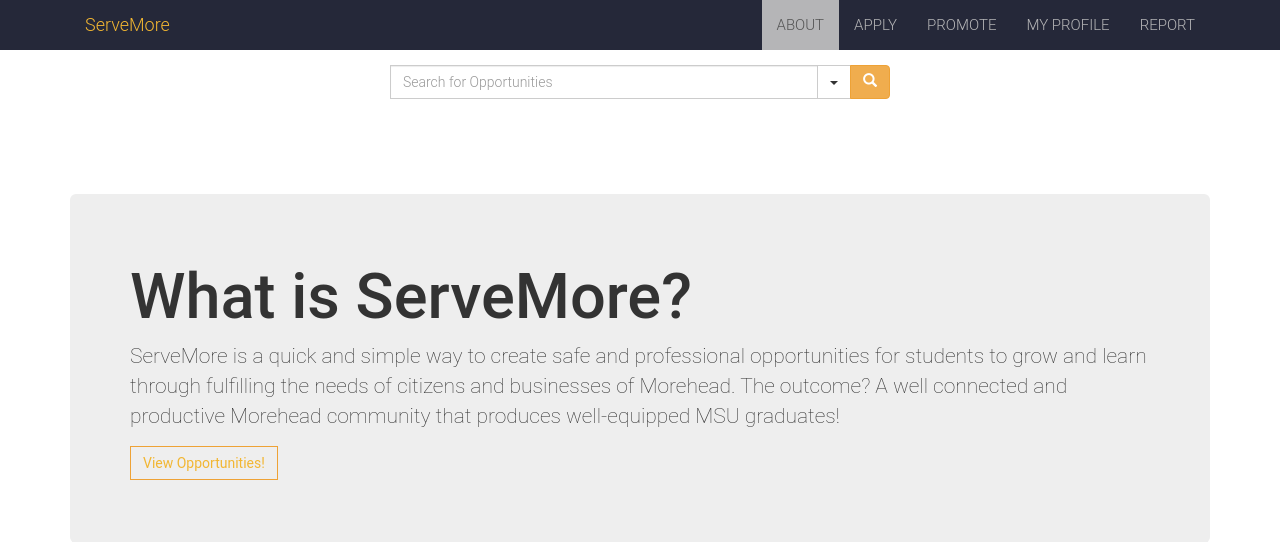
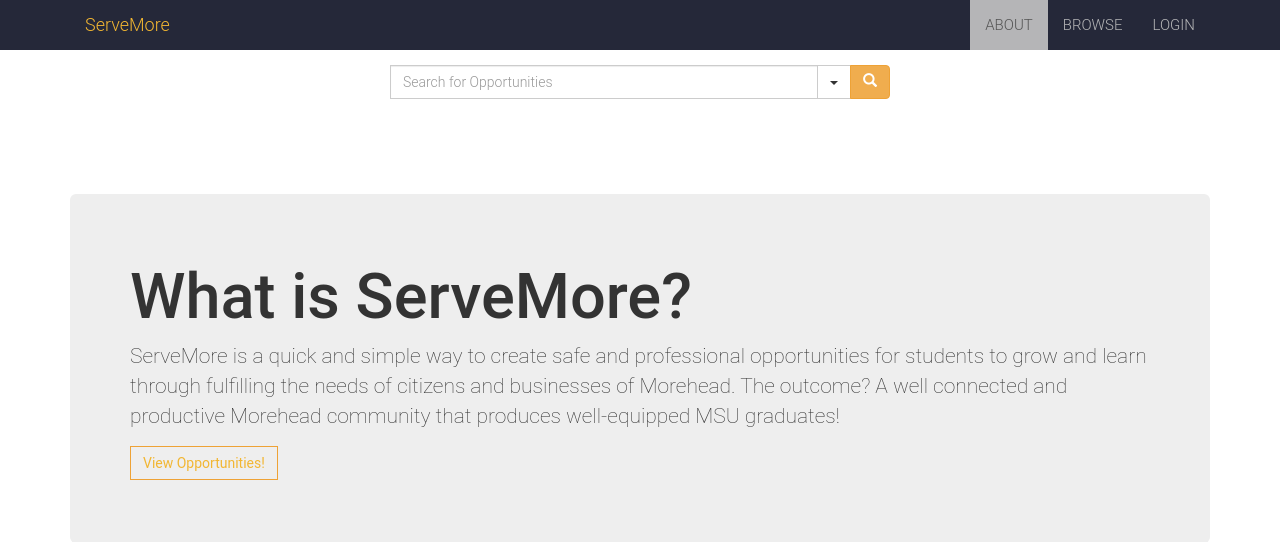
Before and after one commit to NoahWessel/serveMore, a PHP site: page /about.html in a window 1280 px wide. Shown: the top 542 px of the page. Run offline with PHP 8.4, Linux system fonts and the light colour scheme; some libraries are stand-ins or nearby versions.

Commit message:
few more tweaks

```diff
--- a/about.html
+++ b/about.html
@@ -37,10 +37,10 @@
          	<div class="collapse navbar-collapse">
            		<ul class="nav navbar-nav navbar-right">
                		<li class="active"><a href="about.html">ABOUT</a></li>
-               		<li><a href="apply.html">APPLY</a></li>
-               		<li><a href="promote.html">PROMOTE</a></li>
-               		<li><a href="profile.php">MY PROFILE</a></li>
-               		<li><a href="report.html">REPORT</a></li>
+               		<li><a href="apply.html">BROWSE</a></li>
+               		<!--<li><a href="promote.html">PROMOTE</a></li>-->
+               		<li><a href="profile.php">LOGIN</a></li>
+               		<!--<li><a href="report.html">REPORT</a></li>-->
            		</ul>
          	</div>
 		</div>
--- a/internships.html
+++ b/internships.html
@@ -43,7 +43,7 @@
                		<li><a href="apply.html">APPLY</a></li>
                		<li><a href="promote.html">PROMOTE</a></li>
                		<li><a href="profile.php">MY PROFILE</a></li>
-               		<li><a href="report.html">REPORT</a></li>
+               		<!--<li><a href="report.html">REPORT</a></li>-->
            		</ul>
          	</div>
 		</div>
--- a/promote.html
+++ b/promote.html
@@ -40,7 +40,7 @@
                		<li><a href="apply.html">APPLY</a></li>
                		<li class="active"><a href="promote.html">PROMOTE</a></li>
                		<li><a href="profile.php">MY PROFILE</a></li>
-               		<li><a href="report.html">REPORT</a></li>
+               		<!--<li><a href="report.html">REPORT</a></li>-->
            		</ul>
          	</div>
 		</div>
```
Also changed, not shown: apply.html (+4 -4 lines), promotenow.php (+5 -2 lines), oppPics/13/0.jpg (added).
